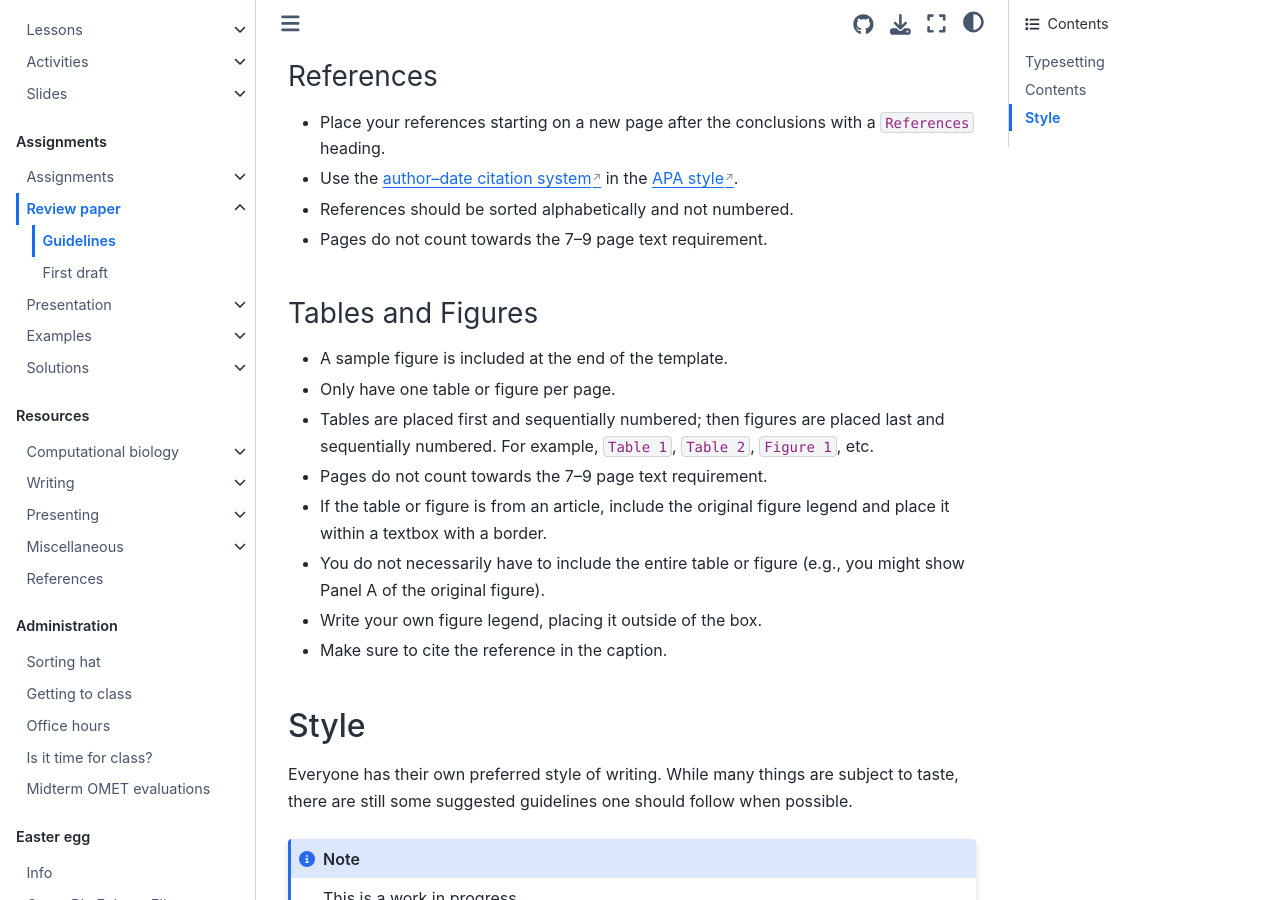
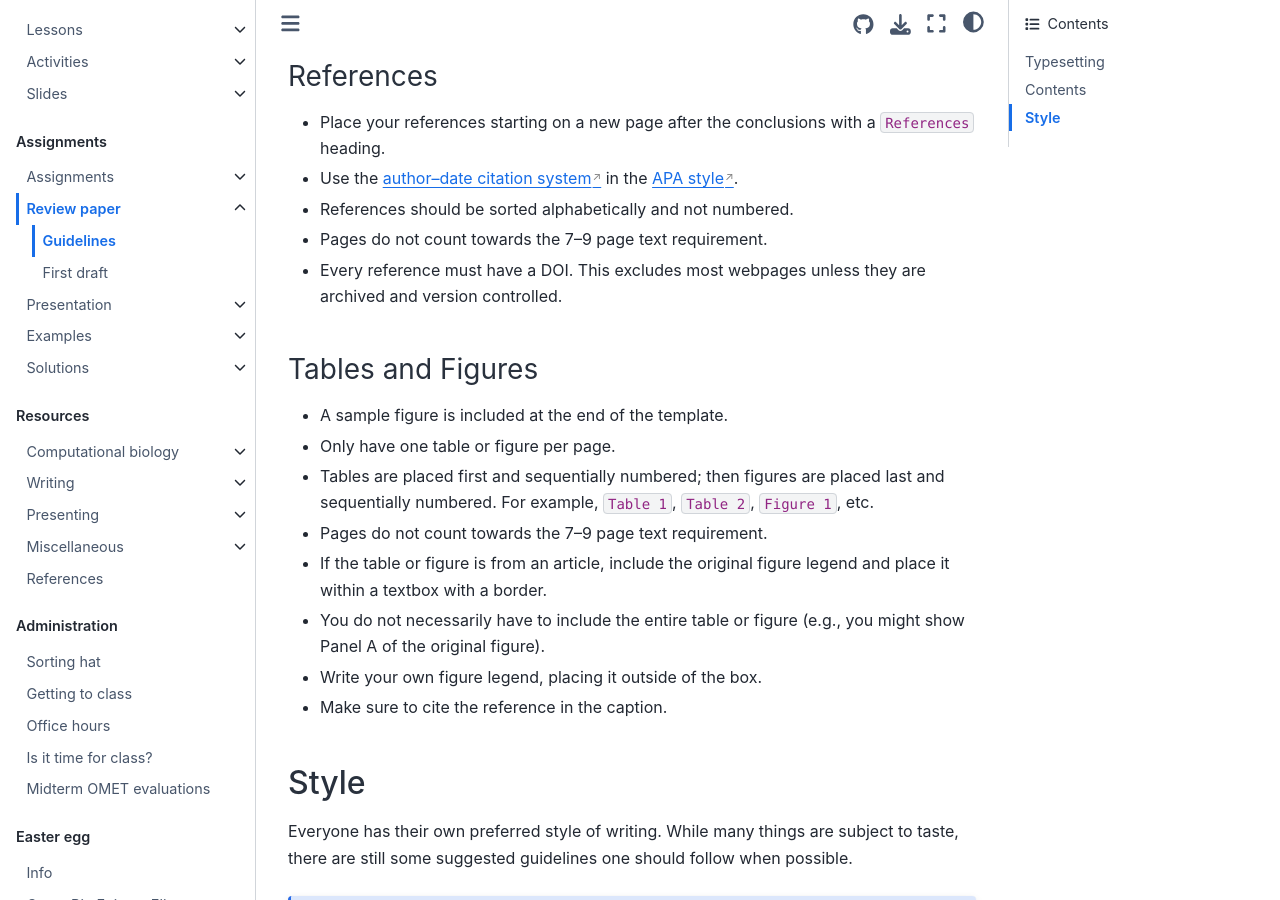
Before and after one commit to oasci/pitt-biosc1630-2023f, a Jupyter Book: the page built from book/assignments/paper/guidelines.md, in a window 1280 px wide and 900 px high, scrolled down 1750 px. Built offline with Jupyter Book 1.0.4 settings and Sphinx 7.4.7 and the Sphinx Book theme 1.1.4, drawn with Linux system fonts in a browser that asks for light colours; pages that are not in the unit, such as notebooks, are missing from menus.

Commit message:
all refs need DOI

```diff
--- a/book/assignments/paper/guidelines.md
+++ b/book/assignments/paper/guidelines.md
@@ -61,6 +61,8 @@ new page.
 - Use the [author–date citation system](https://apastyle.apa.org/style-grammar-guidelines/citations/basic-principles/author-date) in the [APA style](https://apastyle.apa.org/style-grammar-guidelines/references).
 - References should be sorted alphabetically and not numbered.
 - Pages do not count towards the 7--9 page text requirement.
+- Every reference must have a DOI.
+  This excludes most webpages unless they are archived and version controlled.
 
 ### Tables and Figures
 
```
